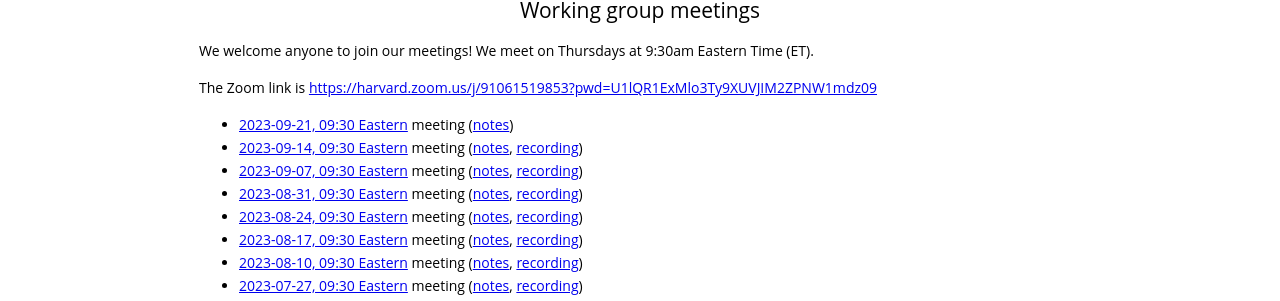
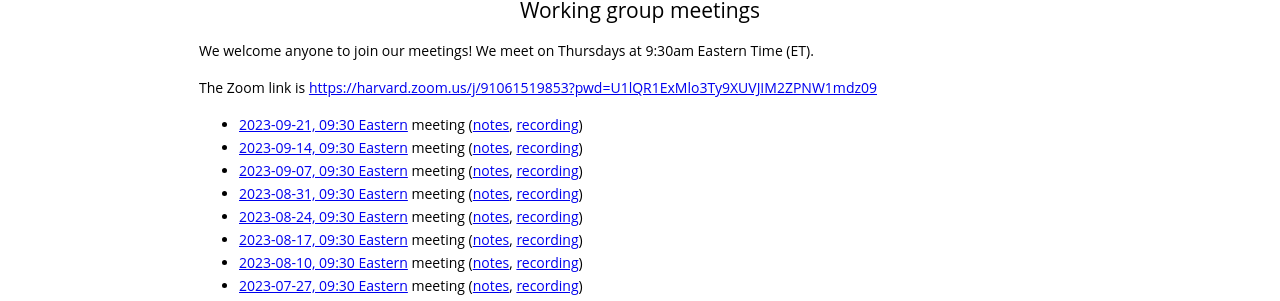
Before and after one commit to gdcc/ct.gdcc.io, a Jekyll site: the page built from index.md, in a window 1280 px wide and 900 px high, scrolled down 1473 px. Shown: the part 145-446 px from the top of the window. Built offline with Jekyll 4.4.1, drawn with Linux system fonts in a browser that asks for light colours; our own code applies the rules of GitHub Pages for plain Markdown files.

Commit message:
add recording

```diff
--- a/index.md
+++ b/index.md
@@ -55,7 +55,7 @@ We welcome anyone to join our meetings! We meet on Thursdays at 9:30am Eastern T
 
 The Zoom link is <https://harvard.zoom.us/j/91061519853?pwd=U1lQR1ExMlo3Ty9XUVJIM2ZPNW1mdz09>
 
-- [2023-09-21, 09:30 Eastern](https://time.is/compare/0930_21_Sep_2023_in_Boston) meeting ([notes](https://docs.google.com/document/d/1TQGRWxfoYUjqyGsb1i17ck-RNXdQM0ILPRO2tlSFFH0/edit?usp=sharing))
+- [2023-09-21, 09:30 Eastern](https://time.is/compare/0930_21_Sep_2023_in_Boston) meeting ([notes](https://docs.google.com/document/d/1TQGRWxfoYUjqyGsb1i17ck-RNXdQM0ILPRO2tlSFFH0/edit?usp=sharing), [recording](https://harvard.zoom.us/rec/share/rheiJVuXlEHwGDCC5PMyRK0-CDija5VEJZeOH7Z6rB33Sdaza8GABaJhkdJAreZz.iuOwDn_rgWngMvHI))
 - [2023-09-14, 09:30 Eastern](https://time.is/compare/0930_14_Sep_2023_in_Boston) meeting ([notes](https://docs.google.com/document/d/1uGQ6djp-WlTYHPjvIFEwM66bfz4TjJPSCVrXHHWzb8U/edit?usp=sharing), [recording](https://harvard.zoom.us/rec/share/62l5eDv_iHaunzLfdf6N9UtXw-vovYSlthdgcNyqHCgkhBOU8uVJu1s_Dm7tZeI3.CZ1nmtOKCXIGYBWj))
 - [2023-09-07, 09:30 Eastern](https://time.is/compare/0930_7_Sep_2023_in_Boston) meeting ([notes](https://docs.google.com/document/d/1UYg6pJDNWtsAfnYaVxCJtnXjr0r2uZcd3FH_5I5u9Y0/edit?usp=sharing), [recording](https://harvard.zoom.us/rec/share/OUJDh9XUsYsyF-NcDmx-0siC6rLN_c8C_shCowKB1mjxQ3fqI1tEXlX7uXQ4orbn.jxC2hMKHvwa1MLD-))
 - [2023-08-31, 09:30 Eastern](https://time.is/compare/0930_31_Aug_2023_in_Boston) meeting ([notes](https://docs.google.com/document/d/1rYoYSi7skPBZEsOtddp4YIDpY5IIfcIkglV6yHwuyIM/edit?usp=sharing), [recording](https://harvard.zoom.us/rec/share/Nsm8SZgE05wuziNoGPA9fYNCPoYH1sKqvgS7omn-nclo6qFTsAn-qu-pqF4JnFuZ.joqMRTV6SqSf5gMl))
```
